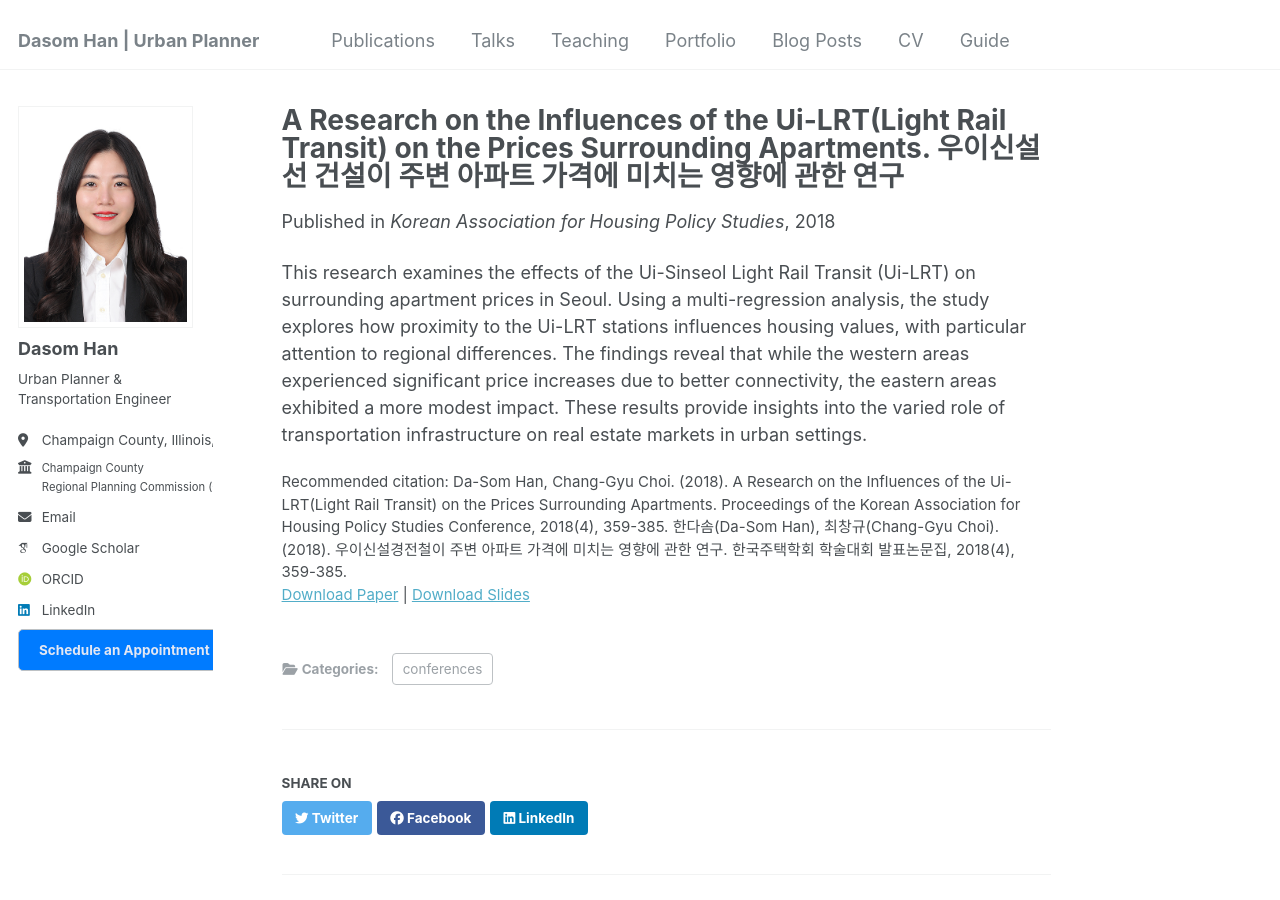
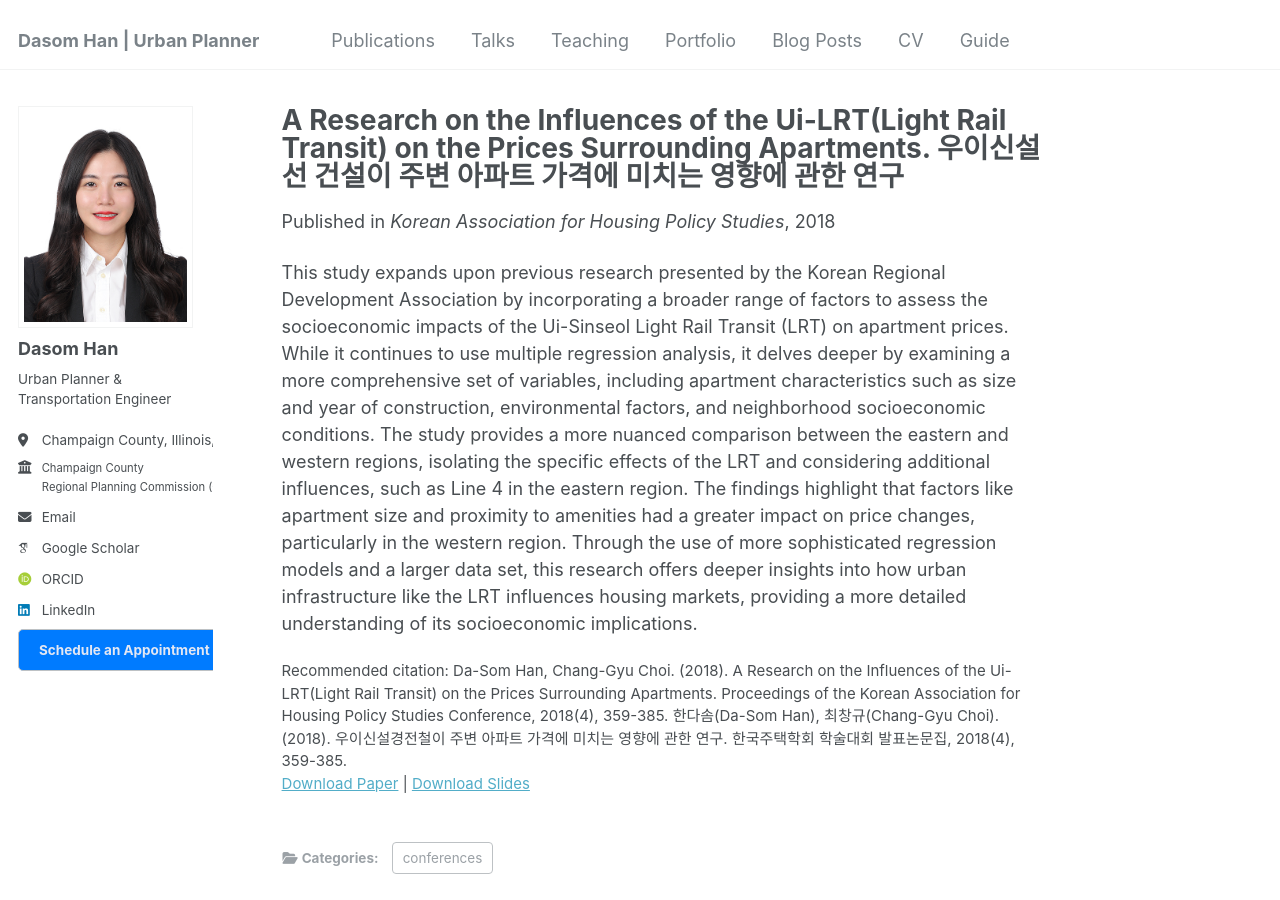
Before and after one commit to dasomh/dasomh.github.io, a Jekyll site: the page built from _publications/2018-10-01-paper-title-number-1.md, in a window 1280 px wide and 900 px high. Built offline with Jekyll 4.4.1, drawn with Linux system fonts in a browser that asks for light colours; some web fonts are replaced.

Commit message:
Update 2018-10-01-paper-title-number-1.md

```diff
--- a/_publications/2018-10-01-paper-title-number-1.md
+++ b/_publications/2018-10-01-paper-title-number-1.md
@@ -3,7 +3,7 @@ title: "A Research on the Influences of the Ui-LRT(Light Rail Transit) on the Pr
 collection: publications
 category: conferences
 permalink: /publication/2009-10-01-paper-title-number-1
-excerpt: 'This research examines the effects of the Ui-Sinseol Light Rail Transit (Ui-LRT) on surrounding apartment prices in Seoul. Using a multi-regression analysis, the study explores how proximity to the Ui-LRT stations influences housing values, with particular attention to regional differences. The findings reveal that while the western areas experienced significant price increases due to better connectivity, the eastern areas exhibited a more modest impact. These results provide insights into the varied role of transportation infrastructure on real estate markets in urban settings.'
+excerpt: 'This study expands upon previous research presented by the Korean Regional Development Association by incorporating a broader range of factors to assess the socioeconomic impacts of the Ui-Sinseol Light Rail Transit (LRT) on apartment prices. While it continues to use multiple regression analysis, it delves deeper by examining a more comprehensive set of variables, including apartment characteristics such as size and year of construction, environmental factors, and neighborhood socioeconomic conditions. The study provides a more nuanced comparison between the eastern and western regions, isolating the specific effects of the LRT and considering additional influences, such as Line 4 in the eastern region. The findings highlight that factors like apartment size and proximity to amenities had a greater impact on price changes, particularly in the western region. Through the use of more sophisticated regression models and a larger data set, this research offers deeper insights into how urban infrastructure like the LRT influences housing markets, providing a more detailed understanding of its socioeconomic implications.'
 date: 2018-12-01
 venue: 'Korean Association for Housing Policy Studies'
 slidesurl: 'http://dasomh.github.io/files/201812_주택학회발표.pdf'
@@ -11,4 +11,4 @@ paperurl: 'https://scholar.kyobobook.co.kr/article/detail/4010027352972'
 citation: 'Da-Som Han, Chang-Gyu Choi. (2018). A Research on the Influences of the Ui-LRT(Light Rail Transit) on the Prices Surrounding Apartments. Proceedings of the Korean Association for Housing Policy Studies Conference, 2018(4), 359-385. 한다솜(Da-Som Han), 최창규(Chang-Gyu Choi). (2018). 우이신설경전철이 주변 아파트 가격에 미치는 영향에 관한 연구. 한국주택학회 학술대회 발표논문집, 2018(4), 359-385.'
 ---
 
-This research examines the effects of the Ui-Sinseol Light Rail Transit (Ui-LRT) on surrounding apartment prices in Seoul. Using a multi-regression analysis, the study explores how proximity to the Ui-LRT stations influences housing values, with particular attention to regional differences. The findings reveal that while the western areas experienced significant price increases due to better connectivity, the eastern areas exhibited a more modest impact. These results provide insights into the varied role of transportation infrastructure on real estate markets in urban settings.
+This study expands upon previous research presented by the Korean Regional Development Association by incorporating a broader range of factors to assess the socioeconomic impacts of the Ui-Sinseol Light Rail Transit (LRT) on apartment prices. While it continues to use multiple regression analysis, it delves deeper by examining a more comprehensive set of variables, including apartment characteristics such as size and year of construction, environmental factors, and neighborhood socioeconomic conditions. The study provides a more nuanced comparison between the eastern and western regions, isolating the specific effects of the LRT and considering additional influences, such as Line 4 in the eastern region. The findings highlight that factors like apartment size and proximity to amenities had a greater impact on price changes, particularly in the western region. Through the use of more sophisticated regression models and a larger data set, this research offers deeper insights into how urban infrastructure like the LRT influences housing markets, providing a more detailed understanding of its socioeconomic implications.
```
